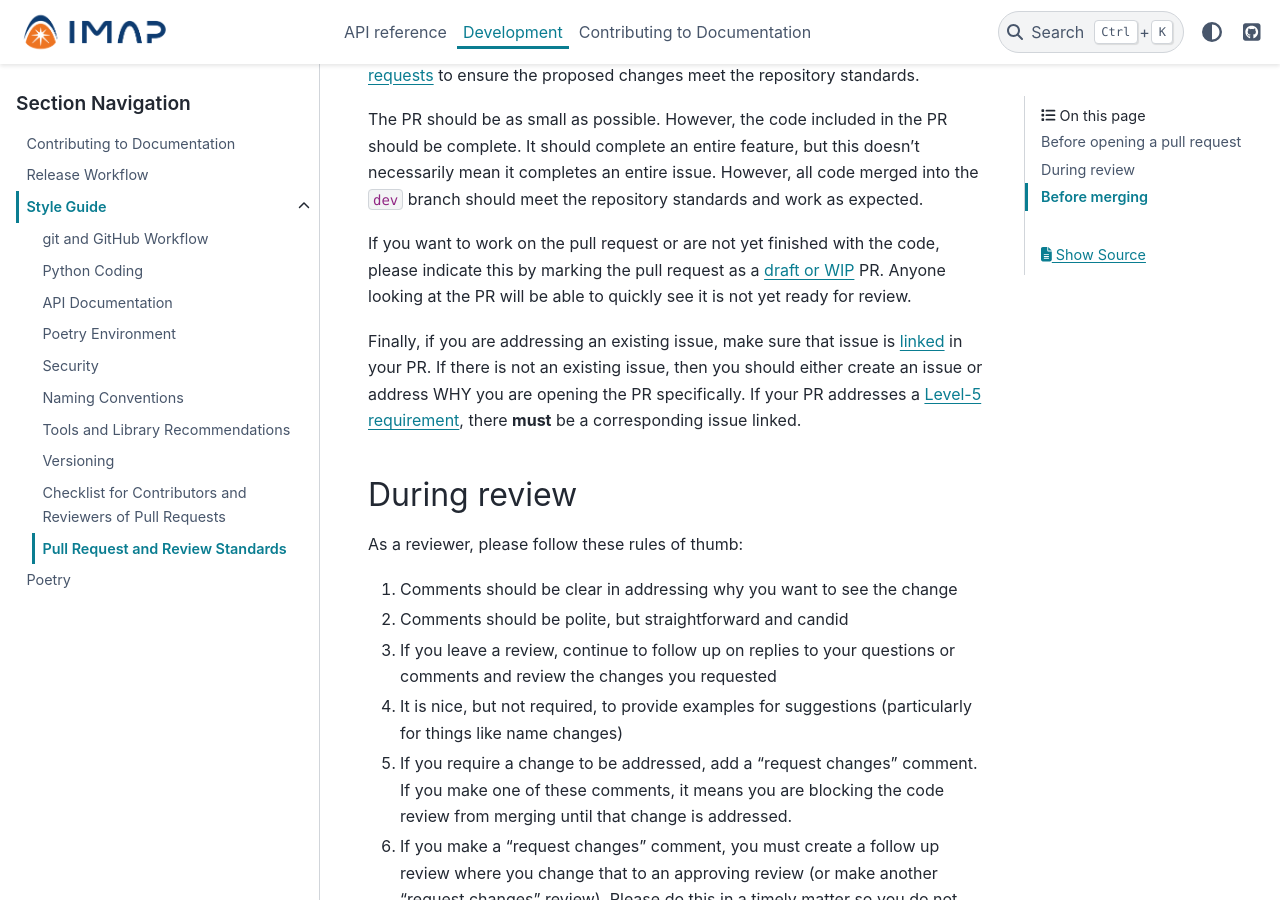
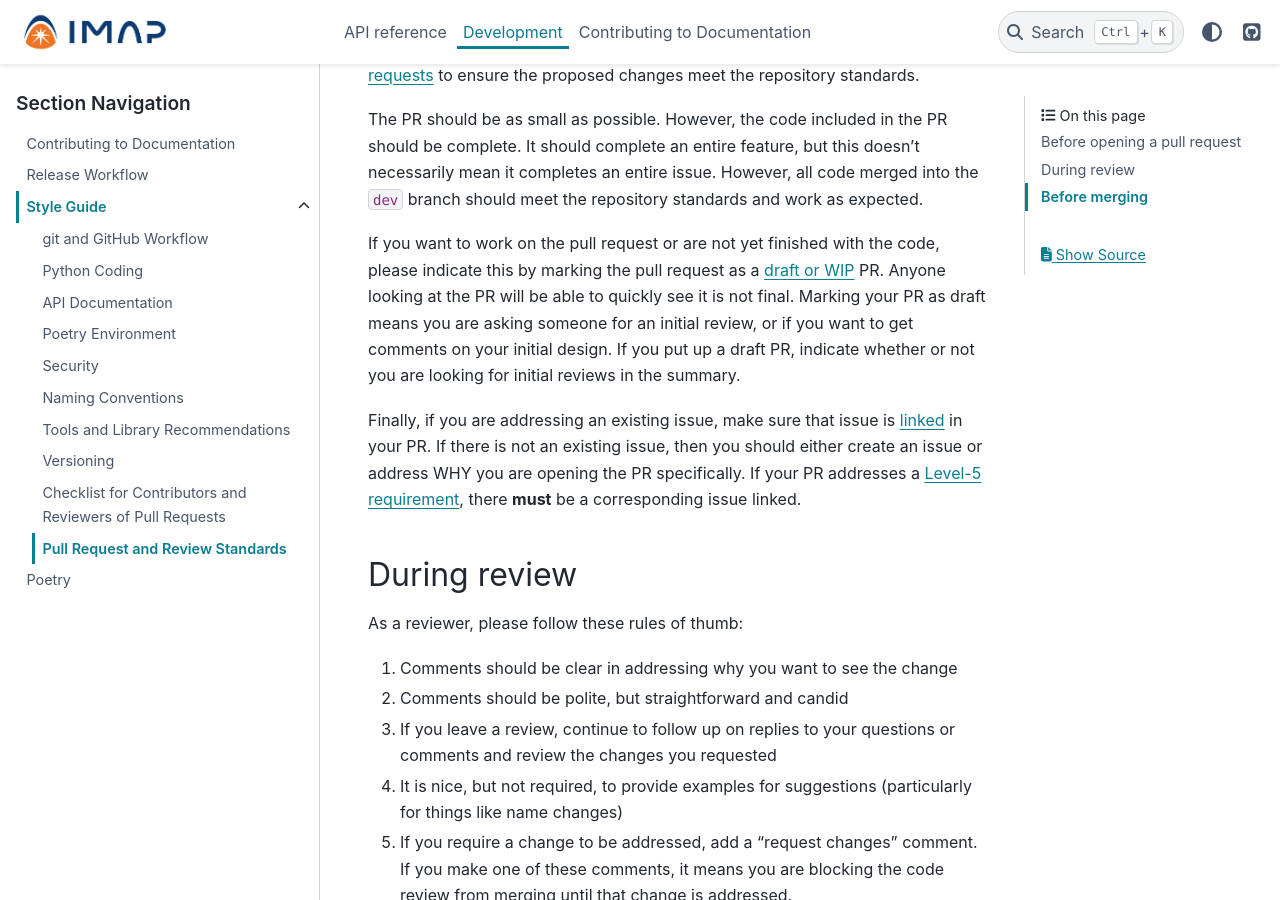
Before and after one commit to IMAP-Science-Operations-Center/imap_processing, a Sphinx documentation site: the page built from docs/source/development/style-guide/review-standards.rst, in a window 1280 px wide and 900 px high, scrolled down 397 px. Built offline with Sphinx 7.4.7 and the PyData theme 0.15.4, drawn with Linux system fonts in a browser that asks for light colours.

Commit message:
Clarifying draft PR paragraph

```diff
--- a/docs/source/development/style-guide/review-standards.rst
+++ b/docs/source/development/style-guide/review-standards.rst
@@ -17,7 +17,8 @@
 
 If you want to work on the pull request or are not yet finished with the code, please indicate this by marking the pull request as a
 `draft or WIP <https://docs.github.com/en/pull-requests/collaborating-with-pull-requests/proposing-changes-to-your-work-with-pull-requests/about-pull-requests#draft-pull-requests>`_ PR.
-Anyone looking at the PR will be able to quickly see it is not yet ready for review.
+Anyone looking at the PR will be able to quickly see it is not final. Marking your PR as draft means you are asking someone for an initial review, or if you want to get comments on your
+initial design. If you put up a draft PR, indicate whether or not you are looking for initial reviews in the summary.
 
 Finally, if you are addressing an existing issue, make sure that issue is `linked <https://docs.github.com/en/issues/tracking-your-work-with-issues/linking-a-pull-request-to-an-issue#linking-a-pull-request-to-an-issue-using-a-keyword>`_ in your PR. If there is not an existing issue, then you should either create an issue or address WHY you are opening the PR specifically.
 If your PR addresses a `Level-5 requirement <https://github.com/orgs/IMAP-Science-Operations-Center/projects/2/views/2>`_, there **must** be a corresponding issue linked.
```
